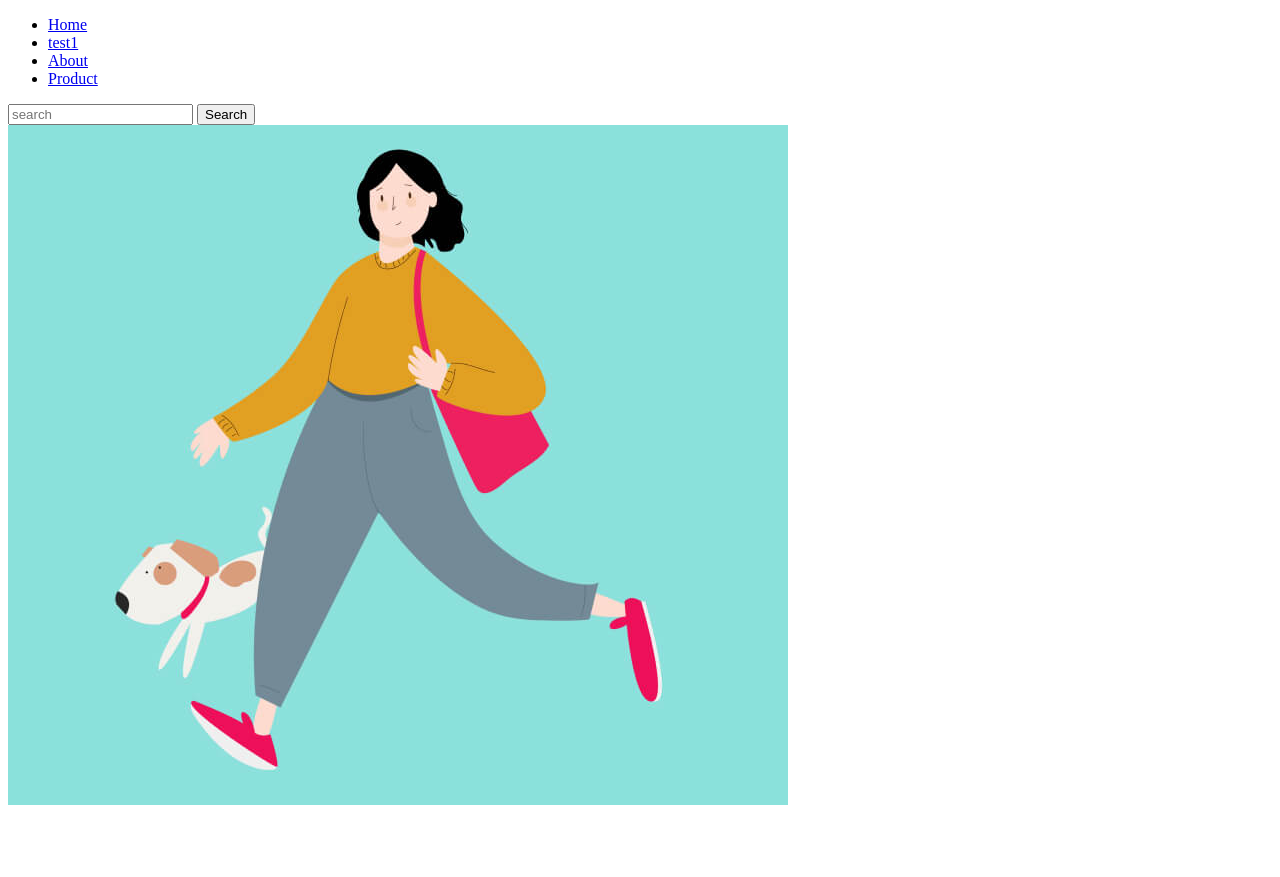
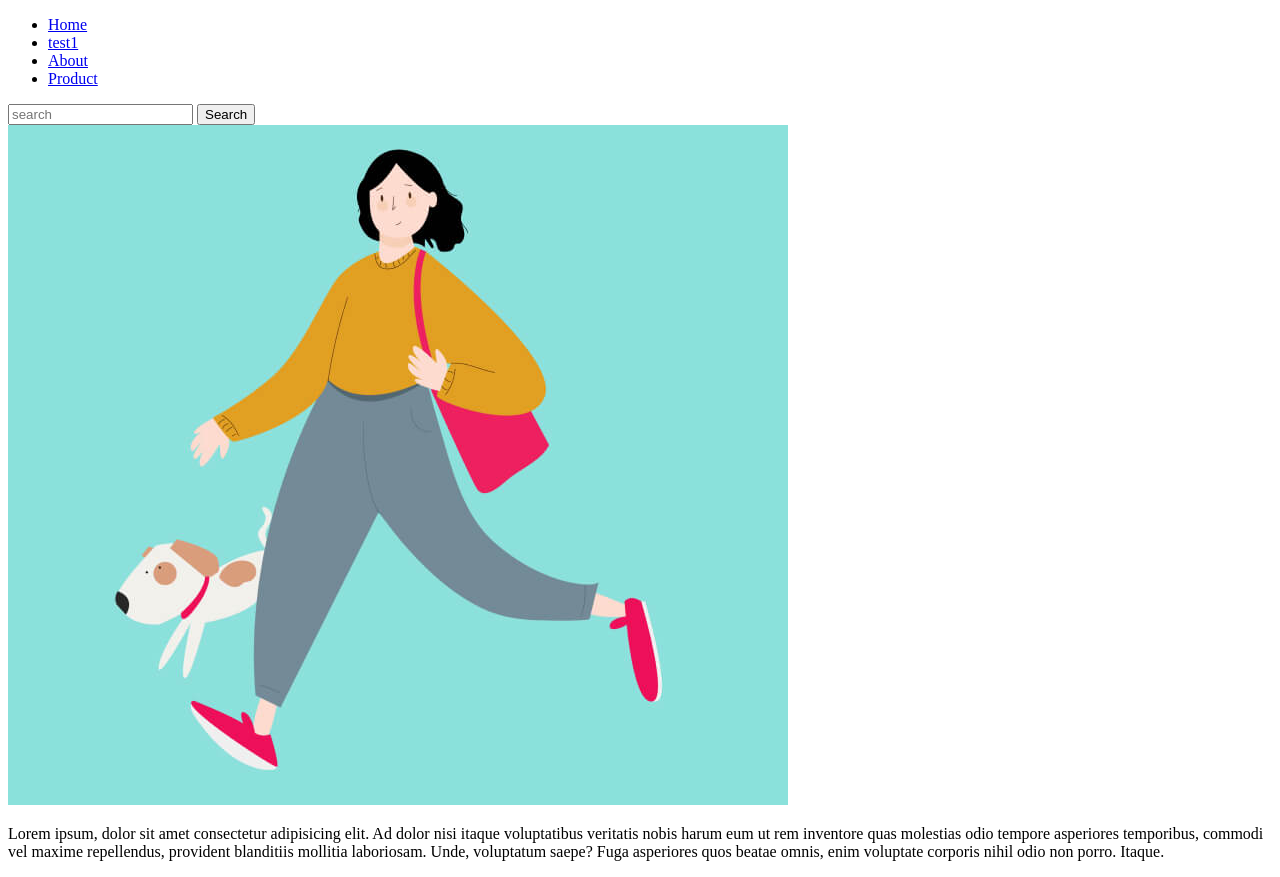
Before and after one commit to khloe1425/BSProject5008, a plain HTML site: page index.html in a window 1280 px wide. Before the commit the page ends 817 px from the top, so only its background shows below. Drawn offline with Linux system fonts and the light colour scheme; files that its build step writes are made by us from their sources.

Commit message:
dev1 update code

```diff
--- a/index.html
+++ b/index.html
@@ -27,6 +27,9 @@
     <section class="carousel">
         <img src="./img/g2.jpg" alt="">
     </section>
+    <section class="service">
+        <p>Lorem ipsum, dolor sit amet consectetur adipisicing elit. Ad dolor nisi itaque voluptatibus veritatis nobis harum eum ut rem inventore quas molestias odio tempore asperiores temporibus, commodi vel maxime repellendus, provident blanditiis mollitia laboriosam. Unde, voluptatum saepe? Fuga asperiores quos beatae omnis, enim voluptate corporis nihil odio non porro. Itaque.</p>
+    </section>
 
 
     <script src="./js/main.js"></script>
```
